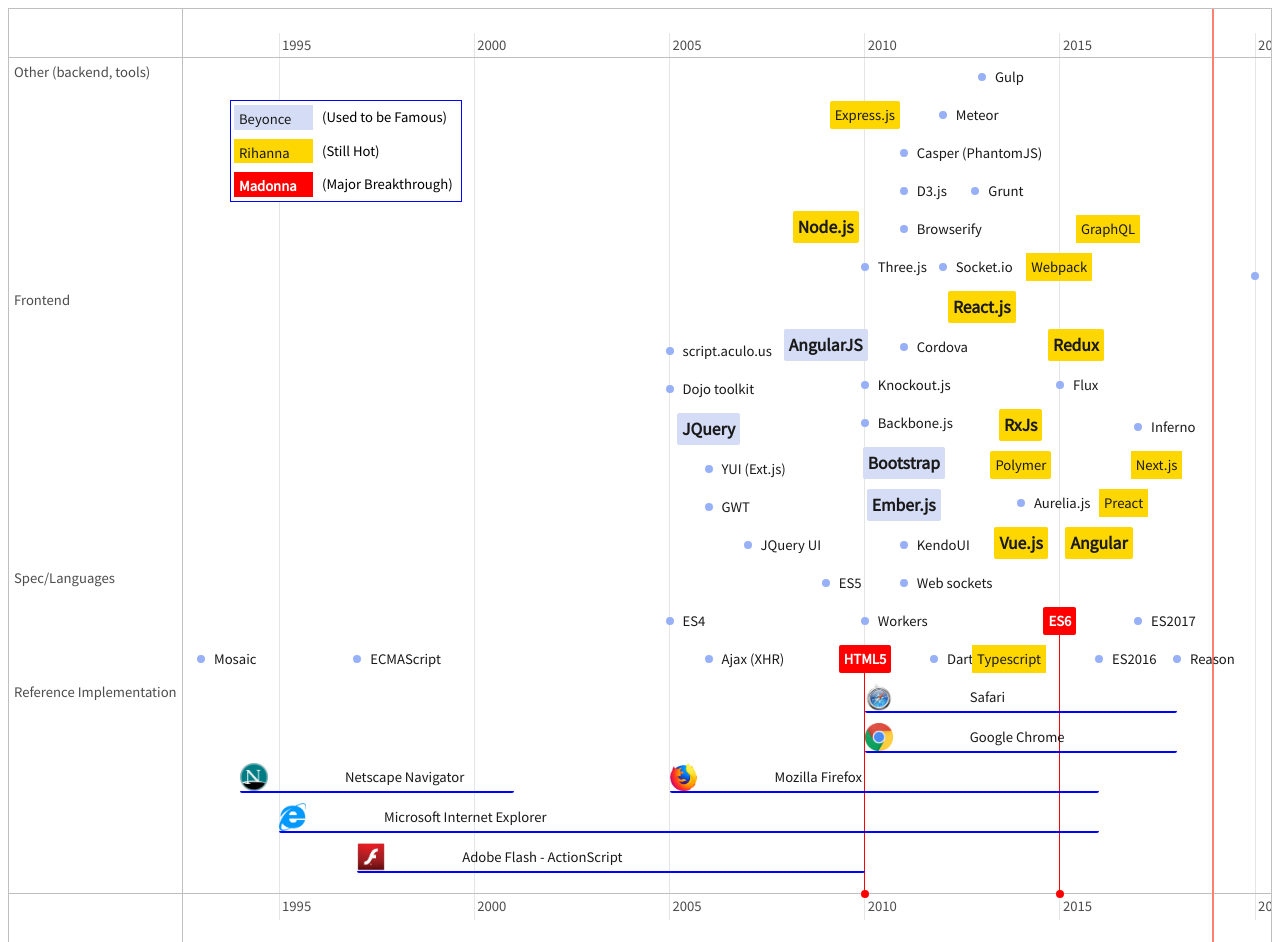
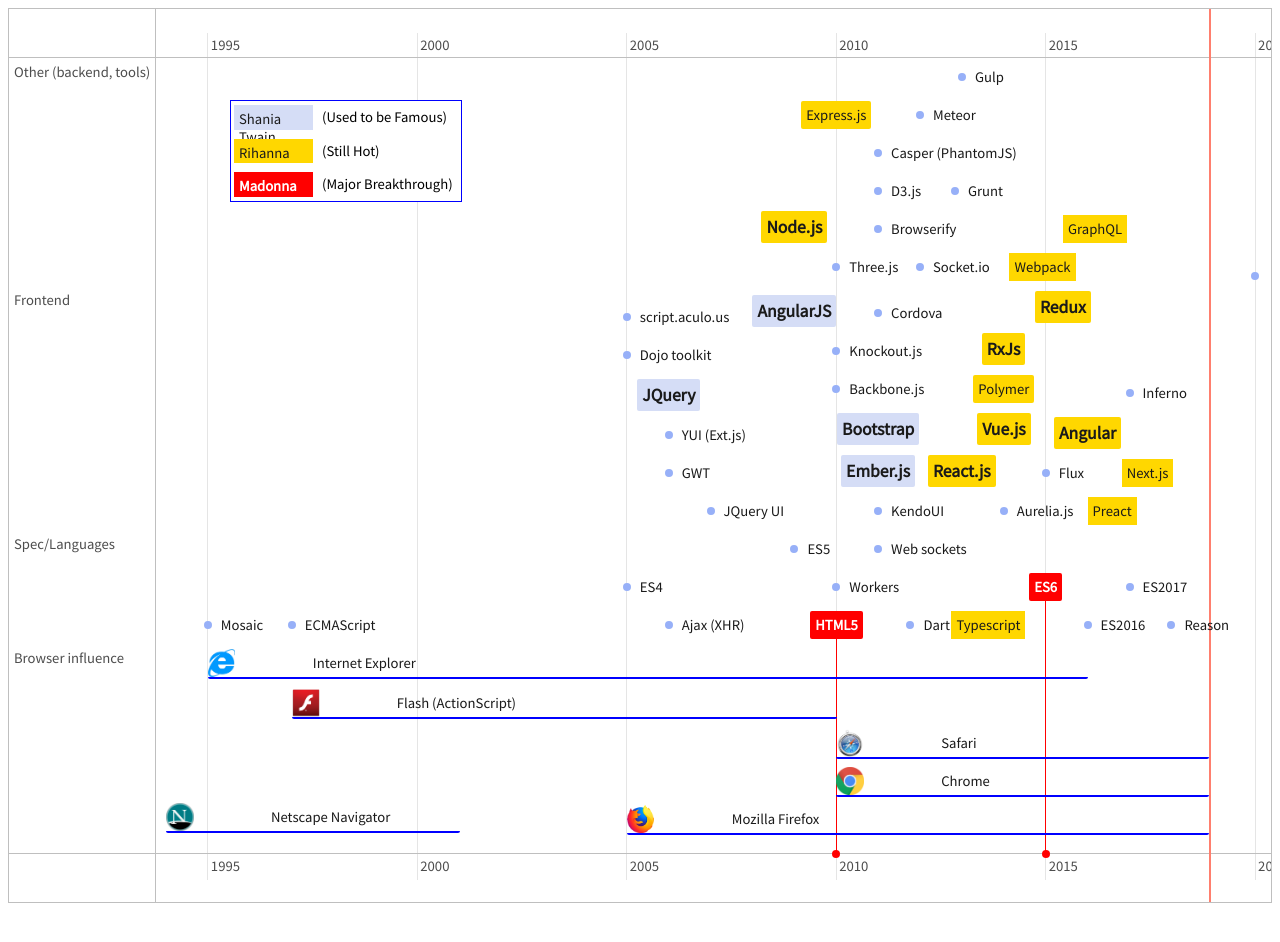
Before and after one commit to benjamincaure/tech-history.github.io, a plain HTML site: page javascript.html in a window 1280 px wide. Shown: the top 942 px of the page. After the commit the page ends 911 px from the top, so only its background shows below. Drawn offline with Linux system fonts and the light colour scheme.

Commit message:
:memo: feedbacks

```diff
--- a/javascript.html
+++ b/javascript.html
@@ -15,7 +15,7 @@
 
 <body>
   <div class="legend">
-    <div class="legend-item"><div class="vis-item">Beyonce</div><div>(Used to be Famous)</div></div>
+    <div class="legend-item"><div class="vis-item">Shania Twain</div><div>(Used to be Famous)</div></div>
     <div class="legend-item"><div class="vis-item orange">Rihanna</div><div>(Still Hot)</div></div>
     <div class="legend-item"><div class="vis-item red">Madonna</div><div>(Major Breakthrough)</div></div>
   </div>
--- a/javascript.js
+++ b/javascript.js
@@ -5,7 +5,7 @@
   // Create a DataSet (allows two way data-binding)
   var i = 0;
   var items = new vis.DataSet([
-  {id: i++, content: 'Mosaic', start: '1993-01-01', end: '1993-01-01', group: 1},
+  {id: i++, content: 'Mosaic', start: '1995-01-01', end: '1995-01-01', group: 1},
   {id: i++, content: 'ECMAScript', start: '1997-01-01', group: 1},
   {id: i++, content: 'ES4', start: '2005-01-01', group: 1},
   {id: i++, content: 'Ajax (XHR)', start: '2006-01-01', group: 1},
@@ -21,11 +21,11 @@
   {id: i++, content: 'Reason', start: '2018-01-01', group: 1},
 
   {id: i++, content: 'Netscape Navigator', start: '1994-01-01', type: 'range', className: 'browser netscape', end: '2000-12-31', group: 2},
-  {id: i++, content: 'Microsoft Internet Explorer', start: '1995-01-01', type: 'range', className: 'browser ie', end: '2015-12-31', group: 2},
-  {id: i++, content: 'Adobe Flash - ActionScript', start: '1997-01-01', end: '2009-12-31', type: 'range', className: 'browser flash ', type: 'range', group: 2},
-  {id: i++, content: 'Mozilla Firefox', start: '2005-01-01', end: '2015-12-31', type: 'range', className: 'browser firefox', group: 2},
-  {id: i++, content: 'Google Chrome', start: '2010-01-01', end: '2017-12-31', type: 'range', className: 'browser chrome', group: 2},
-  {id: i++, content: 'Safari', start: '2010-01-01', end: '2017-12-31', type: 'range', className: 'browser safari', group: 2},
+  {id: i++, content: 'Internet Explorer', start: '1995-01-01', type: 'range', className: 'browser ie', end: '2015-12-31', group: 2},
+  {id: i++, content: 'Flash (ActionScript)', start: '1997-01-01', end: '2009-12-31', type: 'range', className: 'browser flash ', type: 'range', group: 2},
+  {id: i++, content: 'Mozilla Firefox', start: '2005-01-01', end: '2018-11-23', type: 'range', className: 'browser firefox', group: 2},
+  {id: i++, content: 'Chrome', start: '2010-01-01', end: '2018-11-23', type: 'range', className: 'browser chrome', group: 2},
+  {id: i++, content: 'Safari', start: '2010-01-01', end: '2018-11-23', type: 'range', className: 'browser safari', group: 2},
 
   {id: i++, content: 'script.aculo.us', start: '2005-01-01', group: 3},
   {id: i++, content: 'Dojo toolkit', start: '2005-01-01', group: 3},
@@ -75,7 +75,7 @@
     { id: 4, content: 'Other (backend, tools)', order: 1 },
     { id: 3, content: 'Frontend', order: 2 },
     { id: 1, content: 'Spec/Languages', order: 3 },
-    { id: 2, content: 'Reference Implementation', order: 4 },
+    { id: 2, content: 'Browser influence', order: 4 },
   ];
 
   // Configuration for the Timeline
```
Also changed, not shown: java.html (+1 -1 lines).
